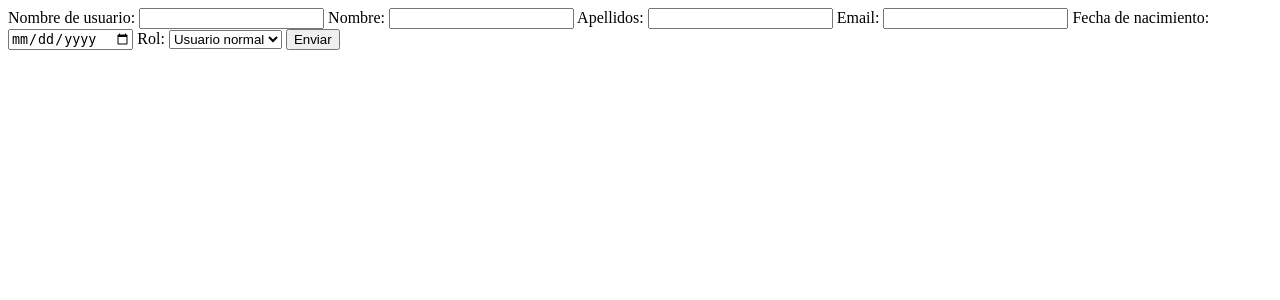
After one commit to joaquinortiz1/App-Reemplazos, a Django app: page /formulario_reg/ in a window 1280 px wide. The commit adds this page. Shown: the top 300 px of the page. Run offline with Django 4.2, Linux system fonts and the light colour scheme.

Commit message:
cambios en la creacion de registro de usuarios

```diff
--- /dev/null
+++ b/Aplicaciones/GC/forms.py
@@ -0,0 +1,14 @@
+from django import forms
+from . models import Usuario
+
+class UsuarioForm(forms.ModelForm):
+    class Meta:
+        model = Usuario
+        fields = [
+            'nombre_usuario',
+            'nombre',
+            'apellidos',
+            'email',
+            'fecha_nacimiento',
+            'roles',
+        ]
--- a/Aplicaciones/GC/models.py
+++ b/Aplicaciones/GC/models.py
@@ -2,12 +2,39 @@ from django.db import models
 
 # Create your models here.
 
+#class Usuario(models.Model):
+    #id=models.CharField(primary_key=True,max_length=6)
+    #nombre = models.CharField(max_length=50)
+    #email = models.EmailField(max_length=50)
+    #password = models.CharField(max_length=128)
+
+    #def __str__(self):
+        #texto = "{0}"
+        #return texto.format(self.nombre)
+
+
 class Usuario(models.Model):
-    id=models.CharField(primary_key=True,max_length=6)
+    # Campos de texto
+    # nombre_usuario = models.CharField(max_length=30, unique=True)
+    nombre_usuario = models.CharField(max_length=50, unique=True, default='usuario_anonimo')
     nombre = models.CharField(max_length=50)
-    email = models.EmailField(max_length=50)
-    password = models.CharField(max_length=128)
+    # apellidos = models.CharField(max_length=50)
+    apellidos = models.CharField(max_length=50, null=False, default="Sin apellido")
+    email = models.EmailField(unique=True)
 
-    def __str__(self):
-        texto = "{0}"
-        return texto.format(self.nombre)
+    # Campos numéricos
+
+    # Campos de fechas
+    fecha_nacimiento = models.DateField(null=False, default="2000-01-01")
+    ultimo_login = models.DateTimeField(auto_now=True)
+
+    # Campos booleanos
+    esta_activa = models.BooleanField(default=True)
+    es_personal = models.BooleanField(default=False)
+
+    # Campos con opciones
+    OPCIONES_ROL = [
+        ('usuario', 'Usuario normal'),
+        ('admin', 'Administrador'),
+    ]
+    roles = models.CharField(max_length=7, choices=OPCIONES_ROL, default='usuario')
--- /dev/null
+++ b/Aplicaciones/GC/templates/formulario_reg.html
@@ -0,0 +1,25 @@
+<form method="POST">
+    {% csrf_token %}
+    <label for="nombre_usuario">Nombre de usuario:</label>
+    <input type="text" name="nombre_usuario" required>
+
+    <label for="nombre">Nombre:</label>
+    <input type="text" name="nombre" required>
+
+    <label for="apellidos">Apellidos:</label>
+    <input type="text" name="apellidos" required>
+
+    <label for="email">Email:</label>
+    <input type="email" name="email" required>
+
+    <label for="fecha_nacimiento">Fecha de nacimiento:</label>
+    <input type="date" name="fecha_nacimiento" required>
+
+    <label for="roles">Rol:</label>
+    <select name="roles" required>
+      <option value="usuario">Usuario normal</option>
+      <option value="admin">Administrador</option>
+    </select>
+
+    <input type="submit" value="Enviar">
+  </form>
--- a/Aplicaciones/GC/urls.py
+++ b/Aplicaciones/GC/urls.py
@@ -2,5 +2,6 @@ from django.urls import path
 from . import views
 
 urlpatterns = [
-    path('', views.home)
+    path('', views.home),
+    path('formulario_reg/', views.formulario)
 ]
--- a/Aplicaciones/GC/views.py
+++ b/Aplicaciones/GC/views.py
@@ -1,5 +1,18 @@
 from django.shortcuts import render
+from . forms import UsuarioForm
 
 # Create your views here.
 def home(request):
     return render(request, "index.html")
+
+
+def formulario(request):
+    if request.method == 'POST':
+        form = UsuarioForm(request.POST)
+        if form.is_valid():
+            form.save()
+            # hacer algo después de guardar los datos del usuario como confirmar que registro es correcto
+            # Hacer que lo rediriga a una pagina la cual tenga opciones dependiendo de cual escoga
+    else:
+        form = UsuarioForm()
+    return render(request, 'formulario_reg.html', {'form': form})
--- a/Aplicaciones/Trabajos/templates/gestionTrabajos.html
+++ b/Aplicaciones/Trabajos/templates/gestionTrabajos.html
@@ -11,7 +11,11 @@
             <div class="card-body">
                 <form action="/registrarTrabajo/" method="POST">{% csrf_token %}
                     <div class="form-group">
-                        <label for="descripcion">Titulo del Trabajo:</label>
+                        <label for="id">Id del Trabajo:</label>
+                        <input type="text" id="txtId" name="txtId" class="form-control" placeholder="Codigo" minlength="4" maxlength="10" required>
+                    </div>
+                    <div class="form-group">
+                        <label for="titulo">Titulo del Trabajo:</label>
                         <input type="text" id="txtTitulo" name="txtTitulo" class="form-control" placeholder="Titulo" maxlength="50" required>
                     </div>
 
```
Also changed, not shown: Aplicaciones/Trabajos/models.py (+4 -10 lines), Aplicaciones/Trabajos/views.py (+5 -3 lines), Aplicaciones/GC/migrations/0002_remove_usuario_password_usuario_apellidos_and_more.py (added), Aplicaciones/Trabajos/migrations/0002_remove_solicituddetrabajo_especialidades_buscadas_and_more.py (added), Aplicaciones/Trabajos/migrations/0003_remove_solicituddetrabajo_codigo_and_more.py (added), Aplicaciones/Trabajos/migrations/0004_solicituddetrabajo_codigo.py (added), Aplicaciones/Trabajos/migrations/0005_remove_solicituddetrabajo_codigo_and_more.py (added), Staff.db.
